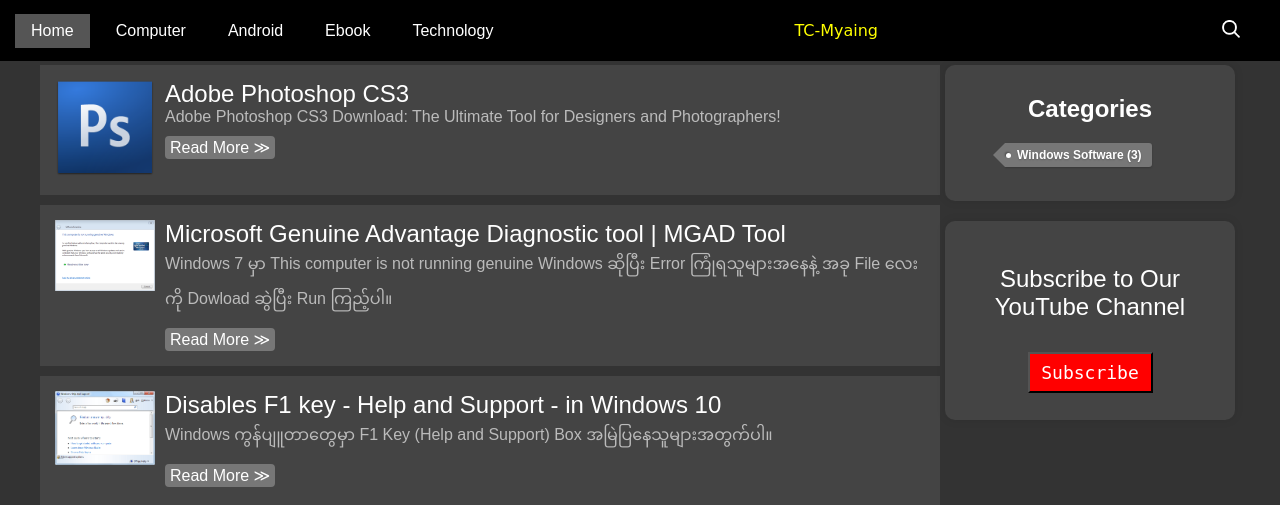
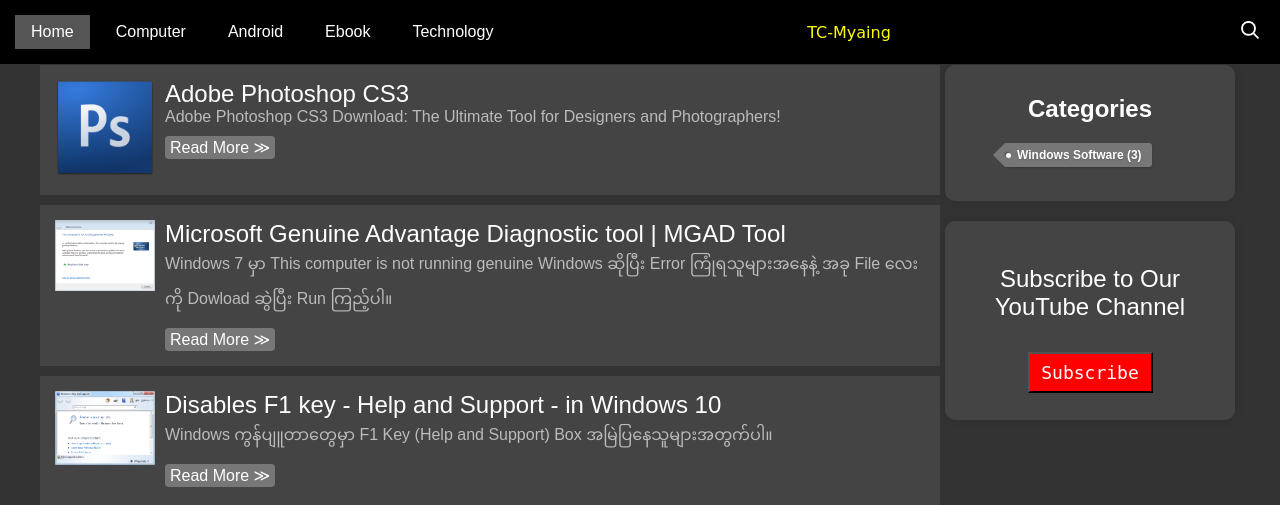
Before and after one commit to tinnaingoo/tcm-link, a PHP site: page /back.html in a window 1280 px wide. Shown: the top 505 px of the page. Run offline with PHP 8.4, Linux system fonts and the light colour scheme; some libraries are stand-ins or nearby versions; some web fonts are replaced.

Commit message:
Update menu.css
Signed-off-by: Tin Naing Oo <54192779+tinnaingoo@users.noreply.github.com>

```diff
--- a/css/menu.css
+++ b/css/menu.css
@@ -14,7 +14,8 @@
     align-items: center;
     flex-wrap: wrap;
     position: fixed;
-    /*width: 100%;
+    width: 100%;
+    height: 60px;
     top: 0; /* Align to top */
     left: 0;
     right: 0;
```
